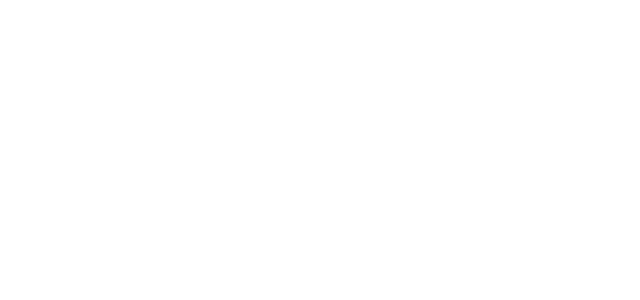
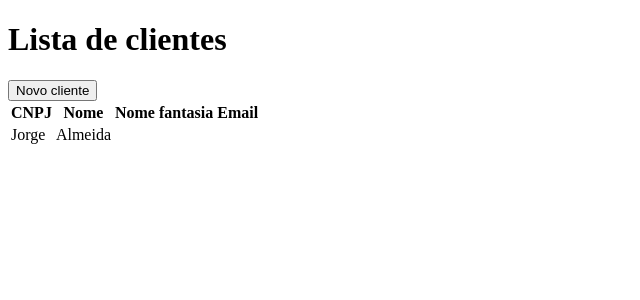
Before and after one commit to juanWB/Cadastro-de-Clientes, a React (Vite) app in the folder frontend/: page / in a window 1280 px wide. Shown: the top 300 px of the page, without its empty margins (0-640 px from the left). Built offline with nearby package versions, Linux system fonts and the light colour scheme.

Commit message:
Configuração do axios para requisições para o backend e inicio da listagem de clientes.

```diff
--- a/frontend/package.json
+++ b/frontend/package.json
@@ -10,11 +10,13 @@
     "preview": "vite preview"
   },
   "dependencies": {
+    "axios": "^1.9.0",
     "react": "^19.1.0",
     "react-dom": "^19.1.0"
   },
   "devDependencies": {
     "@eslint/js": "^9.25.0",
+    "@types/axios": "^0.14.4",
     "@types/react": "^19.1.2",
     "@types/react-dom": "^19.1.2",
     "@vitejs/plugin-react": "^4.4.1",
--- a/frontend/src/App.tsx
+++ b/frontend/src/App.tsx
@@ -1,8 +1,9 @@
+import { ClientList } from "./page/ClientList"
 export const App = () => {
 
   return (
     <>
-
+      <ClientList/>
     </>
   )
 }
--- /dev/null
+++ b/frontend/src/api/AxiosConfig.ts
@@ -0,0 +1,5 @@
+import axios from "axios";
+
+export const api = axios.create({
+    baseURL: "http://localhost:3000"
+})
--- /dev/null
+++ b/frontend/src/page/ClientList.tsx
@@ -0,0 +1,33 @@
+import { useState } from "react"
+import type { TClient } from "../types/ClientType"
+
+
+export const ClientList = () => {
+    const [clients, setClients] = useState<TClient[] | null >(null);
+
+
+    return (
+        <div>
+            <header>
+                <h1>Lista de clientes</h1>
+                <button type="button">Novo cliente</button>
+            </header>
+            <table>
+                <thead>
+                    <tr>
+                        <th>CNPJ</th>
+                        <th>Nome</th>
+                        <th>Nome fantasia</th>
+                        <th>Email</th>
+                    </tr>
+                </thead>
+                <tbody>
+                    <tr>
+                        <td>Jorge</td>
+                        <td>Almeida</td>
+                    </tr>
+                </tbody>
+            </table>
+        </div>
+    )
+}
```
Also changed, not shown: frontend/src/api/SearchCep.ts (added), frontend/src/api/SearchCnpj.ts (added), frontend/src/service/api/SearchCnpj.ts (deleted), 1 other file (tests, documents, lock files or other folders).
